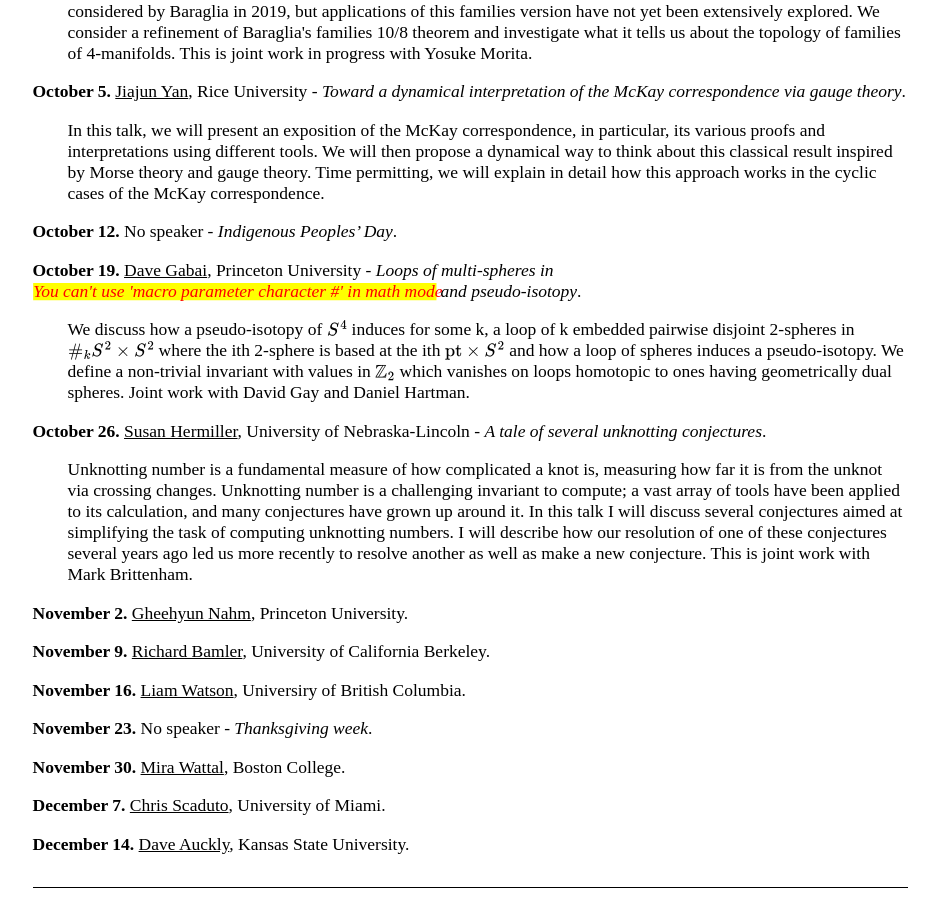
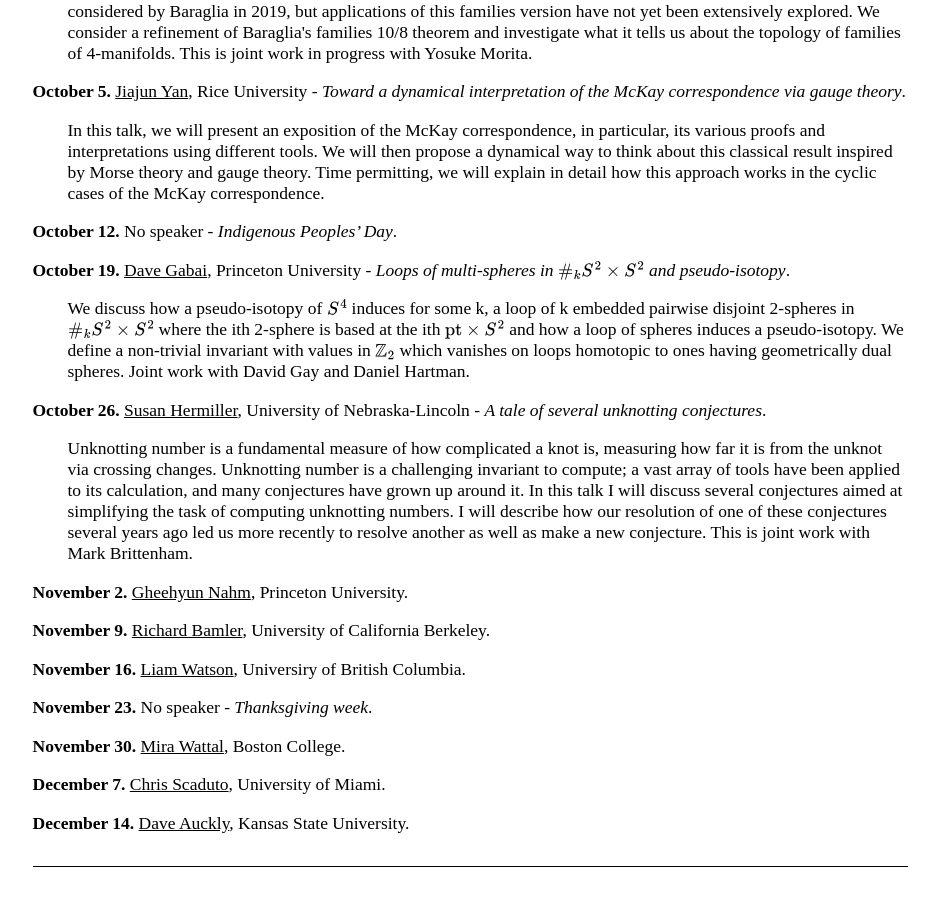
Before and after one commit to AyodejiLindblad/AyodejiLindblad.github.io, a Jekyll site: the page built from seminars/MIT-G&T-FA26/index.md, in a window 1280 px wide and 900 px high, scrolled down 1127 px. Shown: the whole window, without its empty margins (170-1106 px from the left). Built offline with Jekyll 4.4.1, drawn with Linux system fonts in a browser that asks for light colours; some web fonts are replaced.

Commit message:
Fix markdown formatting for mathematical notation

```diff
--- a/seminars/MIT-G&T-FA26/index.md
+++ b/seminars/MIT-G&T-FA26/index.md
@@ -67,7 +67,7 @@ In this talk, we will present an exposition of the McKay correspondence, in part
 **October 12.** No speaker - *Indigenous Peoples' Day*.
 
 
-**October 19.** [Dave Gabai](https://www.math.princeton.edu/people/david-gabai), Princeton University - *Loops of multi-spheres in $\#_k S^2\times S^2$ and pseudo-isotopy*.
+**October 19.** [Dave Gabai](https://www.math.princeton.edu/people/david-gabai), Princeton University - *Loops of multi-spheres in $$\#_k S^2\times S^2$$ and pseudo-isotopy*.
 
 <p style="margin-left: 2em;">
 We discuss how a pseudo-isotopy of $S^4$ induces for some k, a loop of k embedded pairwise disjoint 2-spheres in $\#_k S^2\times S^2$ where the ith 2-sphere is based at the ith $\text{pt}\times S^2$ and how a loop of spheres induces a pseudo-isotopy. We define a non-trivial invariant with values in $\mathbb{Z}_2$ which vanishes on loops homotopic to ones having geometrically dual spheres.  Joint work with David Gay and Daniel Hartman.
```
